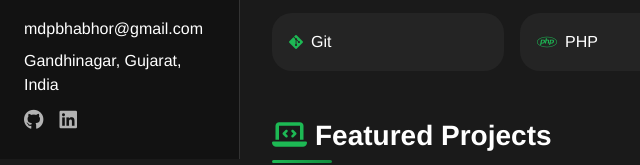
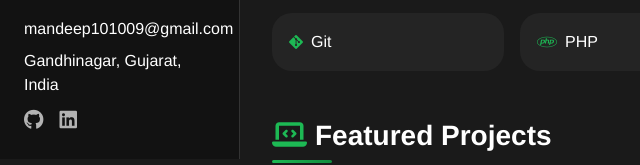
Before and after one commit to Mandeep-Bhabhor/Mandeep-Bhabhor, a plain HTML site: page index.html in a window 1280 px wide. Shown: the part 641-806 px from the top of the page, 0-640 px from the left. Drawn offline with nearby package versions, Linux system fonts and the light colour scheme.

Commit message:
Update index.html

```diff
--- a/index.html
+++ b/index.html
@@ -449,7 +449,7 @@
       </a>
     </nav>
     <div class="contact-info p-4 mt-auto d-none d-lg-block">
-      <p class="mb-2">mdpbhabhor@gmail.com</p>
+      <p class="mb-2">mandeep101009@gmail.com</p>
       <p class="mb-2">Gandhinagar, Gujarat, India</p>
       <div class="social-links d-flex gap-3">
         <a href="https://github.com/Mandeep-Bhabhor" class="social-link" target="_blank">
```
